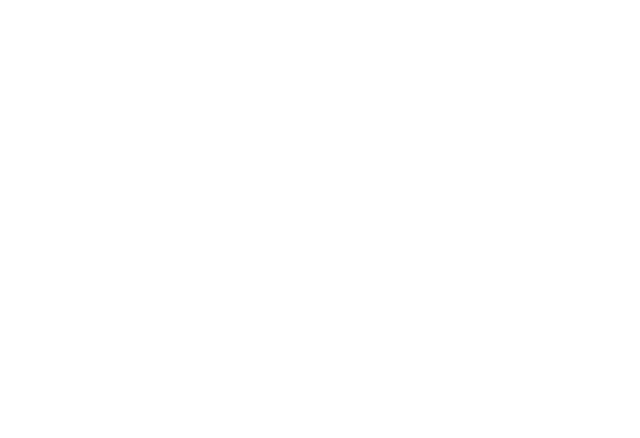
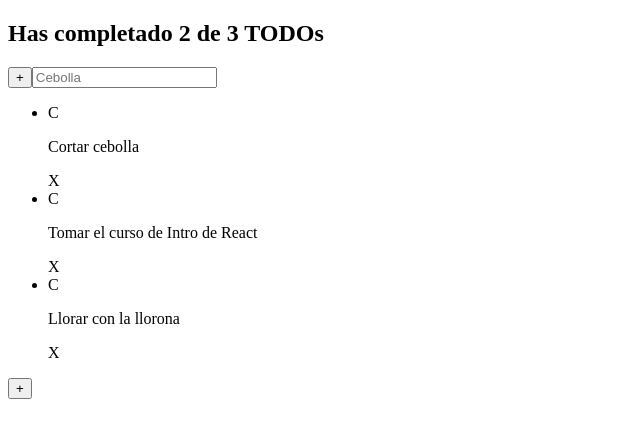
Before and after one commit to ramiroguzmanc/ToDoList, a React (Create React App) app: page / in a window 1280 px wide. Shown: the top 438 px of the page, without its empty margins (0-640 px from the left). Built offline with nearby package versions, Linux system fonts and the light colour scheme.

Commit message:
Agregando nuevos componentes

```diff
--- a/src/App.js
+++ b/src/App.js
@@ -1,7 +1,31 @@
+import React from "react";
+import { CreateTodoButton } from "./Components/CreateTodoButton";
+import { TodoCounter } from "./Components/TodoCounter";
+import { TodoSearch } from "./Components/TodoSearch";
+import { TodoList } from "./Containers/TodoList";
+import { TodoItem } from "./Components/TodoItem";
 // import './App.css';
 
+const toDos = [
+  { text: "Cortar cebolla", completed: false },
+  { text: "Tomar el curso de Intro de React", completed: false },
+  { text: "Llorar con la llorona", completed: false },
+];
+
 function App() {
-  return <></>;
+  return (
+    <React.Fragment>
+      <TodoCounter />
+      <CreateTodoButton />
+      <TodoSearch />
+      <TodoList>
+        {toDos.map((todo, idx) => (
+          <TodoItem text={todo.text} key={idx} />
+        ))}
+      </TodoList>
+      <CreateTodoButton />
+    </React.Fragment>
+  );
 }
 
 export default App;
--- /dev/null
+++ b/src/Components/CreateTodoButton.jsx
@@ -0,0 +1,7 @@
+import React from "react";
+
+const CreateTodoButton = () => {
+  return <button>+</button>;
+};
+
+export { CreateTodoButton };
--- /dev/null
+++ b/src/Components/TodoCounter.jsx
@@ -0,0 +1,7 @@
+import React from "react";
+
+const TodoCounter = () => {
+  return <h2>Has completado 2 de 3 TODOs</h2>;
+};
+
+export { TodoCounter };
--- /dev/null
+++ b/src/Components/TodoItem.jsx
@@ -0,0 +1,13 @@
+import React from "react";
+
+const TodoItem = (props) => {
+  return (
+    <li>
+      <span>C</span>
+      <p>{props.text}</p>
+      <span>X</span>
+    </li>
+  );
+};
+
+export { TodoItem };
--- /dev/null
+++ b/src/Components/TodoSearch.jsx
@@ -0,0 +1,11 @@
+import React from "react";
+
+const TodoSearch = () => {
+  return (
+    <React.Fragment>
+      <input type="text" placeholder="Cebolla" />
+    </React.Fragment>
+  );
+};
+
+export { TodoSearch };
--- /dev/null
+++ b/src/Containers/TodoList.jsx
@@ -0,0 +1,11 @@
+import React from "react";
+
+const TodoList = (props) => {
+  return (
+    <section>
+      <ul>{props.children}</ul>
+    </section>
+  );
+};
+
+export { TodoList };
```
